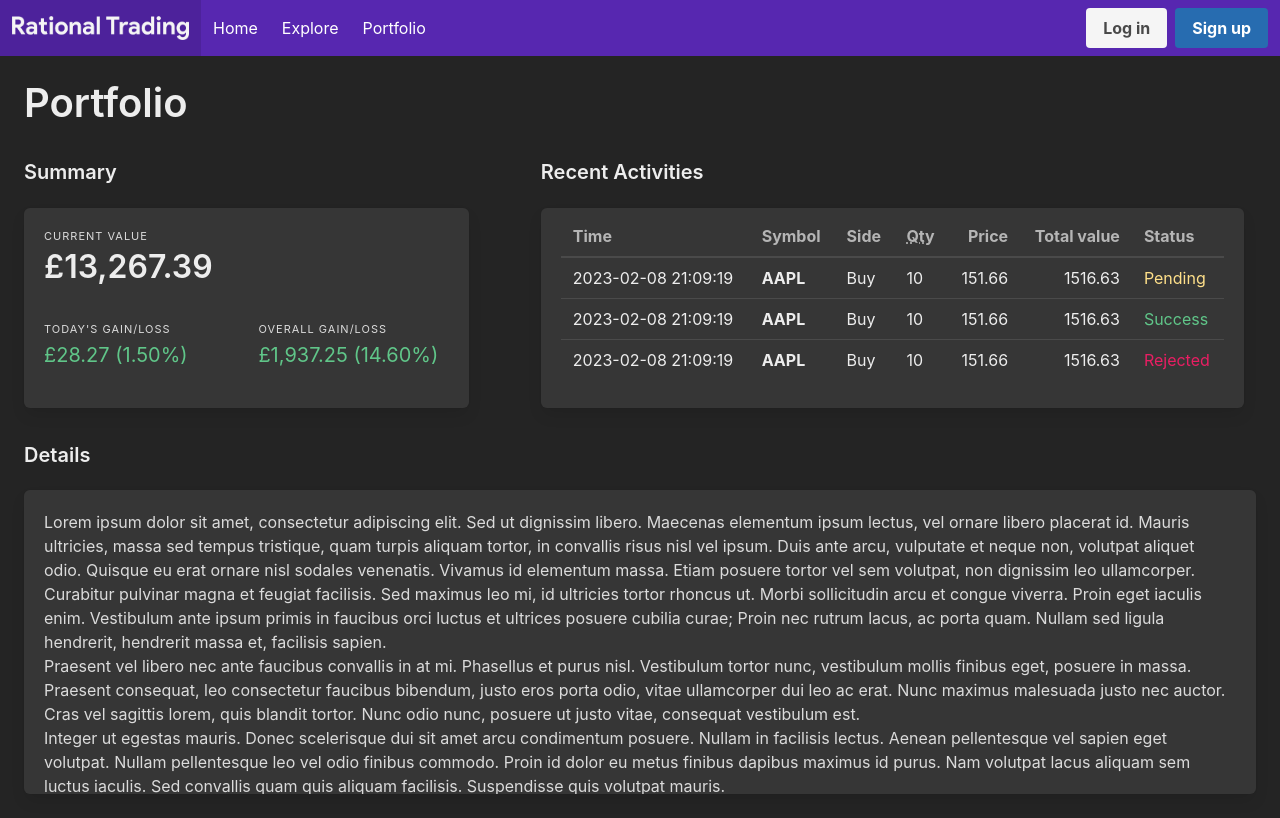
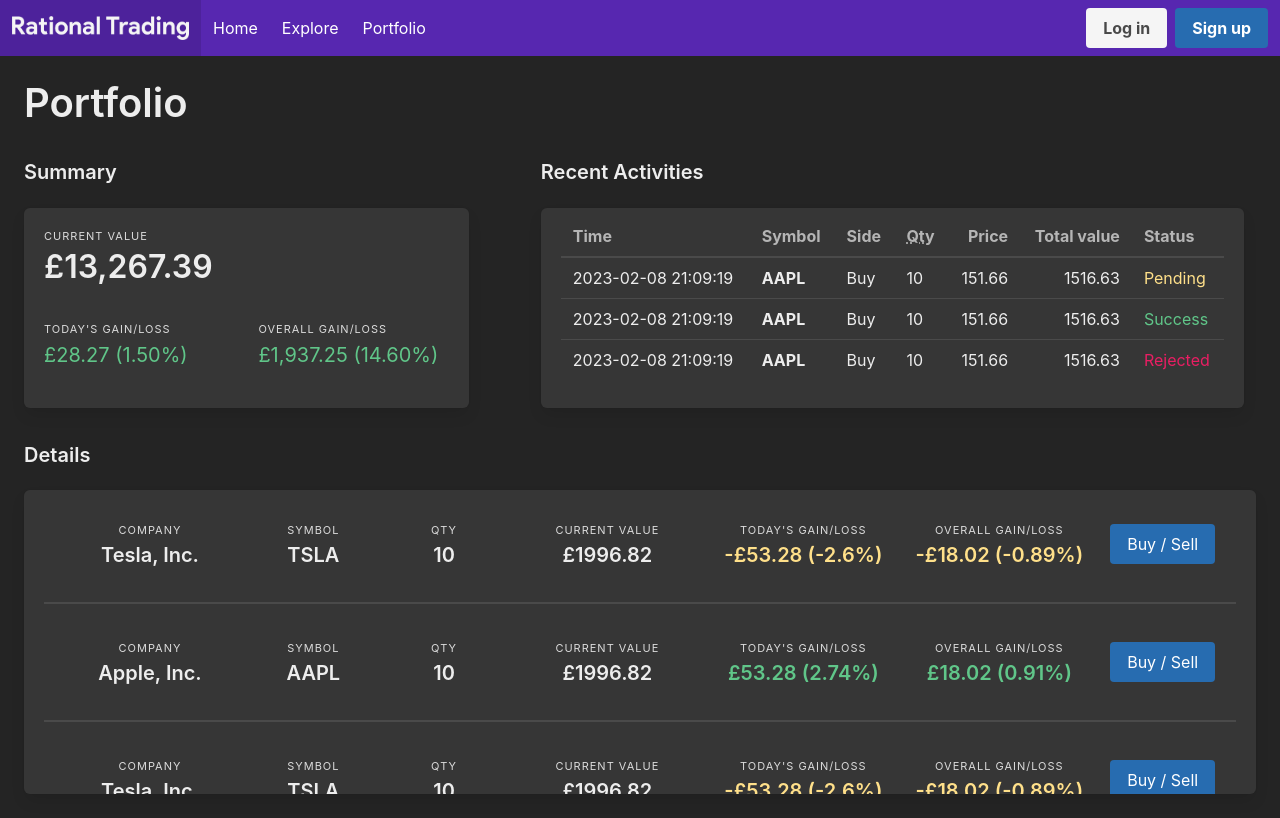
Before and after one commit to rational-trading/rational-trading, a SvelteKit app in the folder frontend/: page /portfolio in a window 1280 px wide. Built offline with nearby package versions, Linux system fonts and the light colour scheme.

Commit message:
Added assets on portfolio page

```diff
--- /dev/null
+++ b/frontend/src/components/Asset.svelte
@@ -0,0 +1,72 @@
+<script lang="ts">
+    function round(value: number): number {
+        return Math.round(100 * value) / 100;
+    }
+
+    interface Asset {
+        company: string;
+        symbol: string;
+        qty: number;
+        currentVal: number;
+        glToday: number;
+        glOverall: number;
+    }
+
+    export let data: Asset;
+
+    let colorToday = data.glToday >= 0 ? "success" : "warning";
+    let colorOverall = data.glOverall >= 0 ? "success" : "warning";
+</script>
+
+<div class="block">
+    <div class="columns mx-2 is-vcentered" style="margin: auto;">
+        <div class="column is-2 has-text-centered">
+            <div>
+                <p class="heading">Company</p>
+                <p class="title is-5">{data.company}</p>
+            </div>
+        </div>
+        <div class="column has-text-centered">
+            <div>
+                <p class="heading">Symbol</p>
+                <p class="title is-5">{data.symbol}</p>
+            </div>
+        </div>
+        <div class="column has-text-centered">
+            <div>
+                <p class="heading">Qty</p>
+                <p class="title is-5">{data.qty}</p>
+            </div>
+        </div>
+        <div class="column is-2 has-text-centered">
+            <div>
+                <p class="heading">Current value</p>
+                <p class="title is-5">£{data.currentVal}</p>
+            </div>
+        </div>
+        <div class="column is-2 has-text-centered">
+            <div>
+                <p class="heading">Today's gain/loss</p>
+                <p class="title is-5 has-text-{colorToday}">
+                    {data.glToday >= 0 ? "" : "-"}£{Math.abs(data.glToday)} ({round(
+                        (data.glToday / (data.currentVal - data.glToday)) * 100
+                    )}%)
+                </p>
+            </div>
+        </div>
+        <div class="column is-2 has-text-centered">
+            <div>
+                <p class="heading">Overall gain/loss</p>
+                <p class="title is-5 has-text-{colorOverall}">
+                    {data.glOverall >= 0 ? "" : "-"}£{Math.abs(data.glOverall)} ({round(
+                        (data.glOverall / (data.currentVal - data.glOverall)) *
+                            100
+                    )}%)
+                </p>
+            </div>
+        </div>
+        <div class="column has-text-centered">
+            <button class="button is-info">Buy / Sell</button>
+        </div>
+    </div>
+</div>
--- a/frontend/src/routes/explore/+page.svelte
+++ b/frontend/src/routes/explore/+page.svelte
@@ -172,7 +172,7 @@
                 </div>
             </div>
         </div>
-        <hr />
+        <hr style="background: #4a4a4a;" />
         <div class="block is-flex is-justify-content-center">
             <button class="button is-medium is-info">
                 <strong>Make a Rational Trade</strong>
--- a/frontend/src/routes/portfolio/+page.svelte
+++ b/frontend/src/routes/portfolio/+page.svelte
@@ -1,5 +1,6 @@
 <script>
     import Activity from "$components/Activity.svelte";
+    import Asset from "$components/Asset.svelte";
 </script>
 
 <div class="block mt-5 ml-5">
@@ -9,7 +10,10 @@
 <div class="columns mt-5" style="width: calc(100vw + 12px);">
     <div class="column is-two-fifths">
         <h2 class="title is-5 ml-5">Summary</h2>
-        <div class="box mx-5 has-background-grey-darker" style="height: 25vh;">
+        <div
+            class="box mx-5 has-background-grey-darker"
+            style="height: 25vh; overflow-y: scroll;"
+        >
             <div>
                 <p class="heading">Current value</p>
                 <p class="title">£13,267.39</p>
@@ -104,67 +108,54 @@
         class="box mx-5 has-background-grey-darker"
         style="height: 38vh; overflow-y: auto;"
     >
-        <p>
-            Lorem ipsum dolor sit amet, consectetur adipiscing elit. Sed ut
-            dignissim libero. Maecenas elementum ipsum lectus, vel ornare libero
-            placerat id. Mauris ultricies, massa sed tempus tristique, quam
-            turpis aliquam tortor, in convallis risus nisl vel ipsum. Duis ante
-            arcu, vulputate et neque non, volutpat aliquet odio. Quisque eu erat
-            ornare nisl sodales venenatis. Vivamus id elementum massa. Etiam
-            posuere tortor vel sem volutpat, non dignissim leo ullamcorper.
-            Curabitur pulvinar magna et feugiat facilisis. Sed maximus leo mi,
-            id ultricies tortor rhoncus ut. Morbi sollicitudin arcu et congue
-            viverra. Proin eget iaculis enim. Vestibulum ante ipsum primis in
-            faucibus orci luctus et ultrices posuere cubilia curae; Proin nec
-            rutrum lacus, ac porta quam. Nullam sed ligula hendrerit, hendrerit
-            massa et, facilisis sapien.
-        </p>
+        <Asset
+            data={{
+                company: "Tesla, Inc.",
+                symbol: "TSLA",
+                qty: 10,
+                currentVal: 1996.82,
+                glToday: -53.28,
+                glOverall: -18.02,
+            }}
+        />
 
-        <p>
-            Praesent vel libero nec ante faucibus convallis in at mi. Phasellus
-            et purus nisl. Vestibulum tortor nunc, vestibulum mollis finibus
-            eget, posuere in massa. Praesent consequat, leo consectetur faucibus
-            bibendum, justo eros porta odio, vitae ullamcorper dui leo ac erat.
-            Nunc maximus malesuada justo nec auctor. Cras vel sagittis lorem,
-            quis blandit tortor. Nunc odio nunc, posuere ut justo vitae,
-            consequat vestibulum est.
-        </p>
-        <p>
-            Integer ut egestas mauris. Donec scelerisque dui sit amet arcu
-            condimentum posuere. Nullam in facilisis lectus. Aenean pellentesque
-            vel sapien eget volutpat. Nullam pellentesque leo vel odio finibus
-            commodo. Proin id dolor eu metus finibus dapibus maximus id purus.
-            Nam volutpat lacus aliquam sem luctus iaculis. Sed convallis quam
-            quis aliquam facilisis. Suspendisse quis volutpat mauris.
-        </p>
-        <p>
-            Orci varius natoque penatibus et magnis dis parturient montes,
-            nascetur ridiculus mus. Nunc sit amet congue dui. Maecenas
-            pellentesque efficitur ullamcorper. Sed ornare nulla at dolor mattis
-            egestas. Proin posuere leo dolor, non sodales ante porta vitae.
-            Nulla turpis turpis, lacinia nec est non, laoreet placerat nunc.
-            Aliquam accumsan magna ac felis ornare, accumsan suscipit tellus
-            pellentesque. Pellentesque imperdiet consequat tellus nec bibendum.
-            Mauris ut varius lorem. Morbi pellentesque lorem sit amet turpis
-            fringilla commodo. Quisque consectetur placerat tortor non bibendum.
-            Curabitur at tempus risus. Sed maximus justo in consectetur aliquet.
-            In ante purus, dictum non turpis a, cursus dapibus ipsum. Praesent
-            rhoncus aliquet nunc, ac elementum est fermentum condimentum.
-        </p>
+        <hr style="background: #4a4a4a;" />
 
-        <p>
-            Vestibulum ante ipsum primis in faucibus orci luctus et ultrices
-            posuere cubilia curae; Mauris consectetur lacinia dui, vitae dictum
-            tortor elementum eu. Duis maximus vitae nisl egestas gravida. Nunc
-            hendrerit lorem ligula, vel volutpat odio posuere ac. Integer sapien
-            mauris, maximus ut risus eleifend, commodo aliquam metus. Curabitur
-            laoreet eleifend lacus. Proin sed augue turpis. Integer a velit
-            egestas quam venenatis rhoncus vel nec dolor. Vestibulum velit
-            lacus, sodales euismod eros eget, feugiat accumsan nisl. Nam arcu
-            lorem, maximus ut massa ut, hendrerit vehicula leo. Nullam finibus
-            tincidunt malesuada. Fusce blandit elementum urna, et pellentesque
-            sem sodales vitae. Duis dui est, ornare ut mi at, lacinia facilisis
-            mi. In hac habitasse platea dictumst.
-        </p>
+        <Asset
+            data={{
+                company: "Apple, Inc.",
+                symbol: "AAPL",
+                qty: 10,
+                currentVal: 1996.82,
+                glToday: 53.28,
+                glOverall: 18.02,
+            }}
+        />
+
+        <hr style="background: #4a4a4a;" />
+
+        <Asset
+            data={{
+                company: "Tesla, Inc.",
+                symbol: "TSLA",
+                qty: 10,
+                currentVal: 1996.82,
+                glToday: -53.28,
+                glOverall: -18.02,
+            }}
+        />
+
+        <hr style="background: #4a4a4a;" />
+
+        <Asset
+            data={{
+                company: "Apple, Inc.",
+                symbol: "AAPL",
+                qty: 10,
+                currentVal: 1996.82,
+                glToday: 53.28,
+                glOverall: 18.02,
+            }}
+        />
     </div>
 </div>
```
